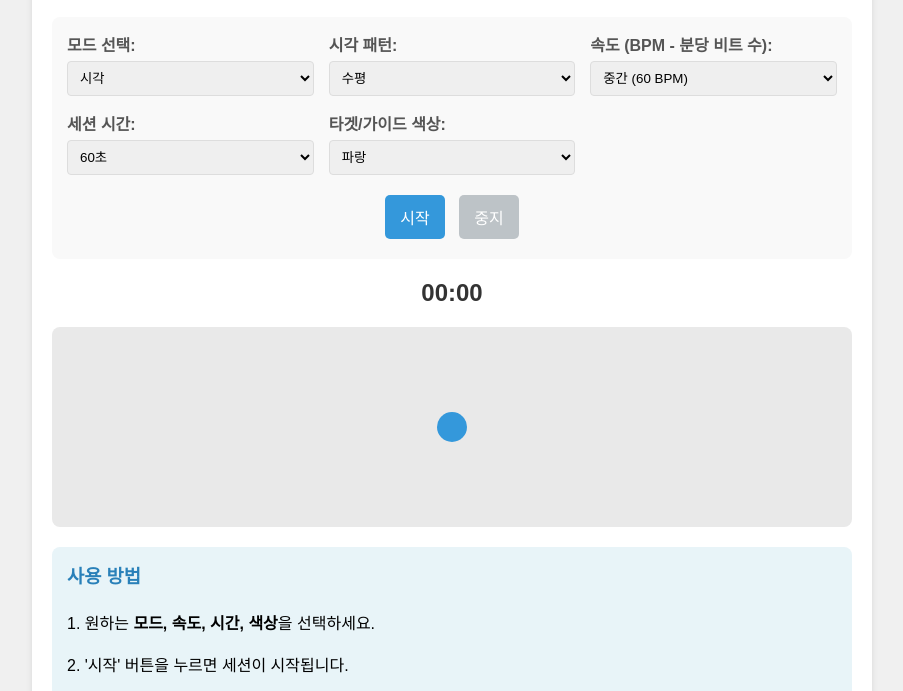
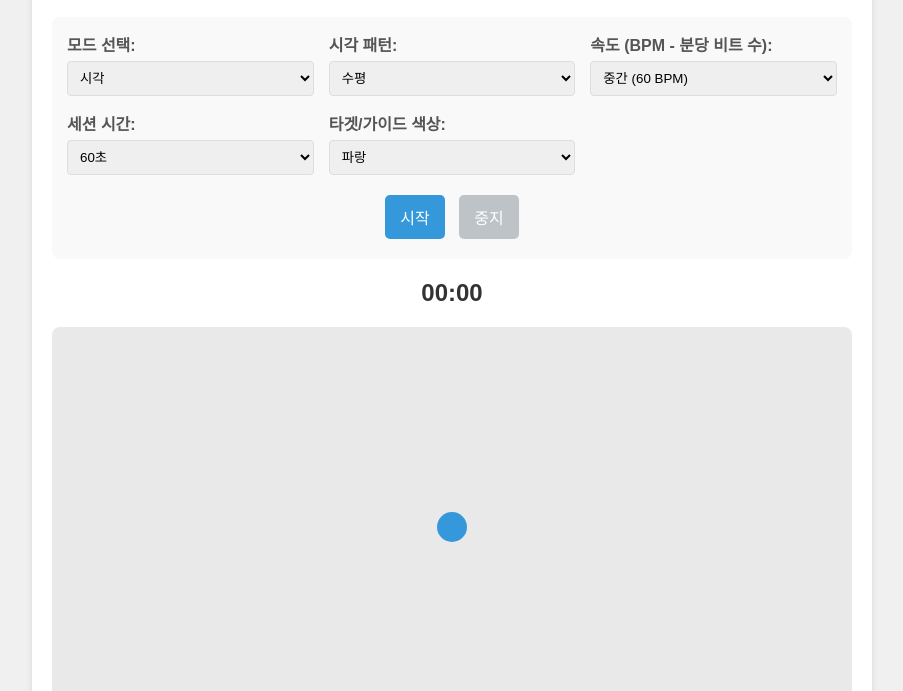
Before and after one commit to cagecorn/healing-trauma, a plain HTML site: page emdr.html in a window 1280 px wide. Shown: the part 90-781 px from the top of the page, without its empty margins (188-1091 px from the left). Drawn offline with Linux system fonts and the light colour scheme.

Commit message:
Update emdr.html

```diff
--- a/emdr.html
+++ b/emdr.html
@@ -41,7 +41,8 @@
 
         .track-area {
             position: relative;
-            height: 200px; /* 세로 움직임을 위해 높이 증가 */
+            /* 세로 운동 범위를 넓히기 위해 높이를 400px로 수정 */
+            height: 400px;
             width: 100%;
             background-color: #e9e9e9;
             border-radius: 8px;
```
